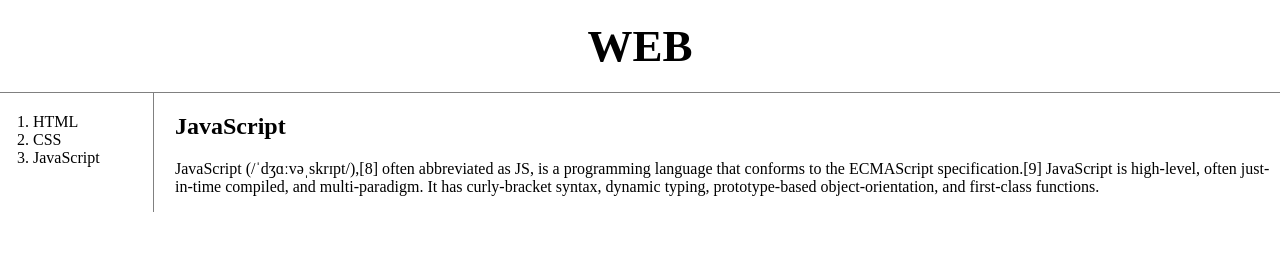
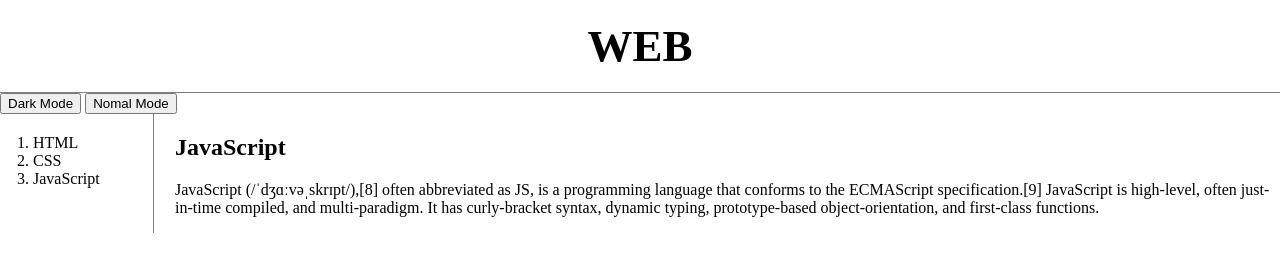
Before and after one commit to YongseonYang/Web, a plain HTML site: page 3.html in a window 1280 px wide. Drawn offline with Linux system fonts and the light colour scheme.

Commit message:
Web (JavaScript)

```diff
--- a/3.html
+++ b/3.html
@@ -7,6 +7,17 @@
 
 <body>
     <h1><a href="index.html">WEB</a></h1>
+    <input type="button" value="Dark Mode" onclick="
+    document.querySelector('body').style.backgroundColor = 'black'
+    document.querySelector('body').style.color = 'white'
+    document.querySelector('a').style.color = 'white'
+
+    ">
+    <input type="button" value="Nomal Mode" onclick="
+    document.querySelector('body').style.backgroundColor = 'white'
+    document.querySelector('body').style.color = 'black'
+    document.querySelector('a').style.color = 'black'
+    ">
     <div id="grid">
         <ol>
             <li><a href="1.html">HTML</a></li>
```
Also changed, not shown: js.html (added, +17 -0 lines).
